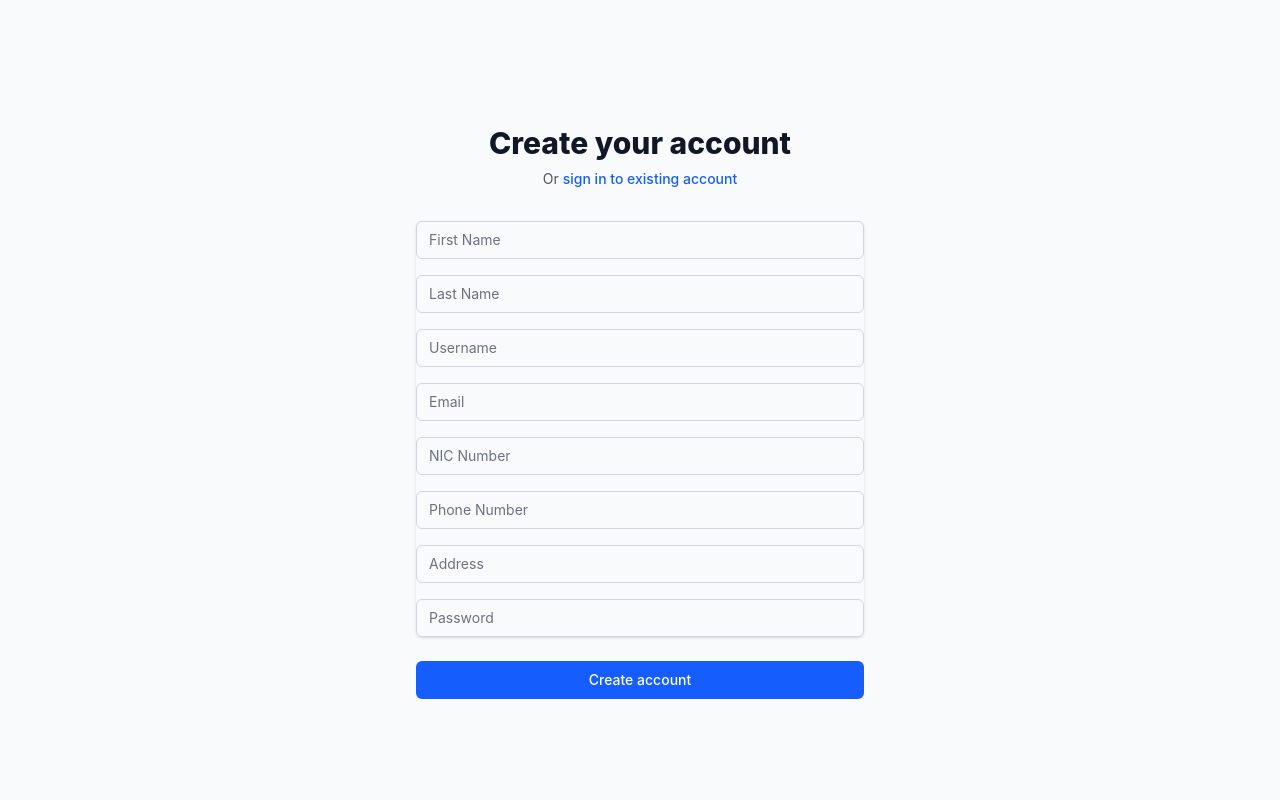
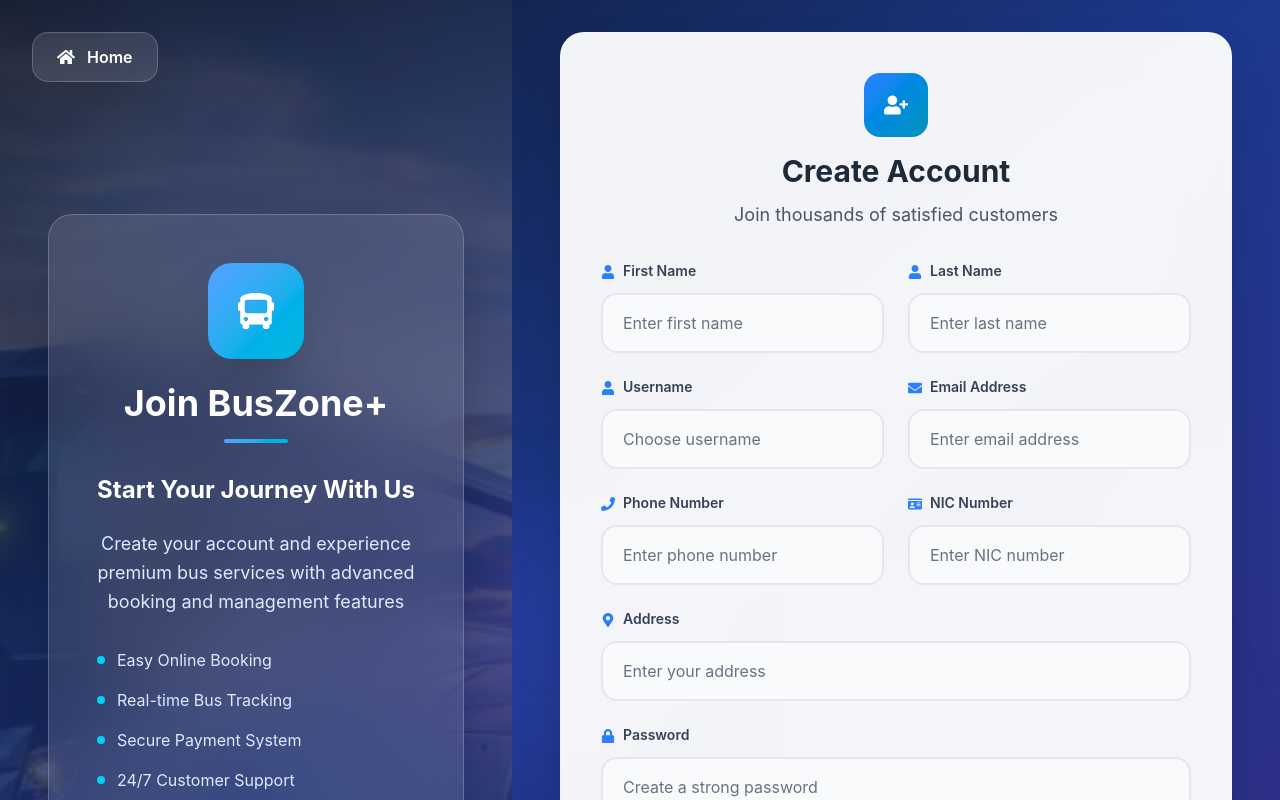
Before and after one commit to SandeepaChathumina/Bus-Rental-Management-System-Bus-Zone-, a React (Vite) app in the folder frontend/: page /register in a window 1280 px wide. Shown: the top 800 px of the page. Built offline with nearby package versions, Linux system fonts and the light colour scheme.

Commit message:
register page ui change

```diff
--- a/frontend/src/pages/RegisterPage.jsx
+++ b/frontend/src/pages/RegisterPage.jsx
@@ -3,6 +3,8 @@ import { useState } from 'react';
 import { Link, useNavigate } from 'react-router-dom';
 import { useAuth } from '../context/AuthContext';
 import toast from 'react-hot-toast';
+import { FaHome, FaBus, FaUser, FaEnvelope, FaPhone, FaMapMarkerAlt, FaIdCard, FaLock, FaUserPlus } from 'react-icons/fa';
+import b5Image from '../assets/b5.jpeg';
 
 const RegisterPage = () => {
   const [formData, setFormData] = useState({
@@ -43,27 +45,101 @@ const RegisterPage = () => {
     setLoading(false);
   };
 
+  const handleHomeClick = () => {
+    navigate('/home');
+  };
+
   return (
-    <div className="min-h-screen flex items-center justify-center bg-gray-50 py-12 px-4 sm:px-6 lg:px-8">
-      <div className="max-w-md w-full space-y-8">
+    <div className="min-h-screen bg-gradient-to-br from-slate-900 via-blue-900 to-indigo-900 relative overflow-hidden">
+      {/* Animated Background Elements */}
+      <div className="absolute inset-0">
+        <div className="absolute top-10 left-10 w-72 h-72 bg-blue-500/10 rounded-full blur-3xl animate-pulse"></div>
+        <div className="absolute bottom-20 right-20 w-96 h-96 bg-cyan-500/10 rounded-full blur-3xl animate-pulse delay-1000"></div>
+        <div className="absolute top-1/2 left-1/3 w-64 h-64 bg-indigo-500/10 rounded-full blur-2xl animate-bounce"></div>
+      </div>
+
+      {/* Home Button */}
+      <button
+        onClick={handleHomeClick}
+        className="absolute top-8 left-8 z-20 flex items-center gap-3 px-6 py-3 bg-white/10 backdrop-blur-lg hover:bg-white/20 text-white rounded-2xl shadow-2xl transition-all duration-300 hover:scale-105 border border-white/20"
+      >
+        <FaHome className="text-lg" />
+        <span className="font-semibold">Home</span>
+      </button>
+
+      <div className="flex min-h-screen">
+        {/* Left Side - Branding */}
+        <div className="hidden lg:flex lg:w-2/5 relative items-center justify-center p-12">
+          {/* Background */}
+          <div
+            className="absolute inset-0 bg-cover bg-center bg-no-repeat opacity-20"
+            style={{ backgroundImage: `url(${b5Image})` }}
+          ></div>
+
+          {/* Branding Card */}
+          <div className="relative z-10 bg-white/10 backdrop-blur-2xl rounded-3xl p-12 border border-white/20 shadow-2xl max-w-lg">
+            <div className="text-center">
+              <div className="mb-8">
+                <div className="w-24 h-24 mx-auto mb-6 bg-gradient-to-br from-blue-400 to-cyan-500 rounded-3xl flex items-center justify-center shadow-2xl">
+                  <FaBus className="text-4xl text-white" />
+                </div>
+                <h1 className="text-4xl font-bold text-white mb-4">Join BusZone+</h1>
+                <div className="w-16 h-1 bg-gradient-to-r from-blue-400 to-cyan-500 mx-auto rounded-full"></div>
+              </div>
+
+              <h2 className="text-2xl font-bold text-white mb-6 leading-tight">
+                Start Your Journey With Us
+              </h2>
+              <p className="text-lg text-blue-100 mb-8 leading-relaxed">
+                Create your account and experience premium bus services with advanced booking and management features
+              </p>
+
+              {/* Benefits */}
+              <div className="space-y-4 text-left">
+                {[
+                  "Easy Online Booking",
+                  "Real-time Bus Tracking",
+                  "Secure Payment System",
+                  "24/7 Customer Support"
+                ].map((benefit, index) => (
+                  <div key={index} className="flex items-center space-x-3">
+                    <div className="w-2 h-2 bg-cyan-400 rounded-full flex-shrink-0"></div>
+                    <span className="text-blue-100">{benefit}</span>
+                  </div>
+                ))}
+              </div>
+            </div>
+          </div>
+        </div>
+
+        {/* Right Side - Registration Form */}
+        <div className="w-full lg:w-3/5 flex items-center justify-center p-8">
+          <div className="w-full max-w-2xl">
+            {/* Mobile Header */}
+            <div className="lg:hidden text-center mb-8">
+              <div className="w-20 h-20 mx-auto mb-4 bg-gradient-to-br from-blue-500 to-cyan-600 rounded-2xl flex items-center justify-center">
+                <FaBus className="text-3xl text-white" />
+              </div>
+              <h1 className="text-3xl font-bold text-white">BusZone+</h1>
+            </div>
+
+            {/* Registration Card */}
+            <div className="bg-white/95 backdrop-blur-xl rounded-3xl shadow-2xl p-10 border border-white/20">
+              <div className="text-center mb-8">
+                <div className="w-16 h-16 mx-auto mb-4 bg-gradient-to-br from-blue-500 to-cyan-600 rounded-2xl flex items-center justify-center">
+                  <FaUserPlus className="text-2xl text-white" />
+                </div>
+                <h2 className="text-3xl font-bold text-gray-800 mb-3">Create Account</h2>
+                <p className="text-gray-600 text-lg">Join thousands of satisfied customers</p>
+              </div>
+
+              {/* Registration Form */}
+              <form onSubmit={handleSubmit} className="space-y-6">
+                {/* Name Fields */}
+                <div className="grid grid-cols-1 md:grid-cols-2 gap-6">
                   <div>
-          <h2 className="mt-6 text-center text-3xl font-extrabold text-gray-900">
-            Create your account
-          </h2>
-          <p className="mt-2 text-center text-sm text-gray-600">
-            Or{' '}
-            <Link
-              to="/login"
-              className="font-medium text-blue-600 hover:text-blue-500"
-            >
-              sign in to existing account
-            </Link>
-          </p>
-        </div>
-        <form className="mt-8 space-y-6" onSubmit={handleSubmit}>
-          <div className="rounded-md shadow-sm space-y-4">
-            <div>
-              <label htmlFor="firstName" className="sr-only">
+                    <label htmlFor="firstName" className="block text-sm font-semibold text-gray-700 mb-3">
+                      <FaUser className="inline mr-2 text-blue-500" />
                       First Name
                     </label>
                     <input
@@ -71,14 +147,15 @@ const RegisterPage = () => {
                       name="firstName"
                       type="text"
                       required
-                className="appearance-none relative block w-full px-3 py-2 border border-gray-300 placeholder-gray-500 text-gray-900 rounded-md focus:outline-none focus:ring-blue-500 focus:border-blue-500 sm:text-sm"
-                placeholder="First Name"
+                      className="w-full px-5 py-4 border-2 border-gray-200 rounded-2xl focus:ring-2 focus:ring-blue-500 focus:border-transparent transition-all duration-200 bg-gray-50 focus:bg-white text-gray-800 placeholder-gray-500"
+                      placeholder="Enter first name"
                       value={formData.firstName}
                       onChange={handleChange}
                     />
                   </div>
                   <div>
-              <label htmlFor="lastName" className="sr-only">
+                    <label htmlFor="lastName" className="block text-sm font-semibold text-gray-700 mb-3">
+                      <FaUser className="inline mr-2 text-blue-500" />
                       Last Name
                     </label>
                     <input
@@ -86,14 +163,19 @@ const RegisterPage = () => {
                       name="lastName"
                       type="text"
                       required
-                className="appearance-none relative block w-full px-3 py-2 border border-gray-300 placeholder-gray-500 text-gray-900 rounded-md focus:outline-none focus:ring-blue-500 focus:border-blue-500 sm:text-sm"
-                placeholder="Last Name"
+                      className="w-full px-5 py-4 border-2 border-gray-200 rounded-2xl focus:ring-2 focus:ring-blue-500 focus:border-transparent transition-all duration-200 bg-gray-50 focus:bg-white text-gray-800 placeholder-gray-500"
+                      placeholder="Enter last name"
                       value={formData.lastName}
                       onChange={handleChange}
                     />
                   </div>
+                </div>
+
+                {/* Username and Email */}
+                <div className="grid grid-cols-1 md:grid-cols-2 gap-6">
                   <div>
-              <label htmlFor="username" className="sr-only">
+                    <label htmlFor="username" className="block text-sm font-semibold text-gray-700 mb-3">
+                      <FaUser className="inline mr-2 text-blue-500" />
                       Username
                     </label>
                     <input
@@ -101,72 +183,86 @@ const RegisterPage = () => {
                       name="username"
                       type="text"
                       required
-                className="appearance-none relative block w-full px-3 py-2 border border-gray-300 placeholder-gray-500 text-gray-900 rounded-md focus:outline-none focus:ring-blue-500 focus:border-blue-500 sm:text-sm"
-                placeholder="Username"
+                      className="w-full px-5 py-4 border-2 border-gray-200 rounded-2xl focus:ring-2 focus:ring-blue-500 focus:border-transparent transition-all duration-200 bg-gray-50 focus:bg-white text-gray-800 placeholder-gray-500"
+                      placeholder="Choose username"
                       value={formData.username}
                       onChange={handleChange}
                     />
                   </div>
                   <div>
-              <label htmlFor="email" className="sr-only">
-                Email
+                    <label htmlFor="email" className="block text-sm font-semibold text-gray-700 mb-3">
+                      <FaEnvelope className="inline mr-2 text-blue-500" />
+                      Email Address
                     </label>
                     <input
                       id="email"
                       name="email"
                       type="email"
                       required
-                className="appearance-none relative block w-full px-3 py-2 border border-gray-300 placeholder-gray-500 text-gray-900 rounded-md focus:outline-none focus:ring-blue-500 focus:border-blue-500 sm:text-sm"
-                placeholder="Email"
+                      className="w-full px-5 py-4 border-2 border-gray-200 rounded-2xl focus:ring-2 focus:ring-blue-500 focus:border-transparent transition-all duration-200 bg-gray-50 focus:bg-white text-gray-800 placeholder-gray-500"
+                      placeholder="Enter email address"
                       value={formData.email}
                       onChange={handleChange}
                     />
                   </div>
+                </div>
+
+                {/* Phone and NIC */}
+                <div className="grid grid-cols-1 md:grid-cols-2 gap-6">
                   <div>
-              <label htmlFor="nic" className="sr-only">
-                NIC
+                    <label htmlFor="phone" className="block text-sm font-semibold text-gray-700 mb-3">
+                      <FaPhone className="inline mr-2 text-blue-500" />
+                      Phone Number
+                    </label>
+                    <input
+                      id="phone"
+                      name="phone"
+                      type="text"
+                      className="w-full px-5 py-4 border-2 border-gray-200 rounded-2xl focus:ring-2 focus:ring-blue-500 focus:border-transparent transition-all duration-200 bg-gray-50 focus:bg-white text-gray-800 placeholder-gray-500"
+                      placeholder="Enter phone number"
+                      value={formData.phone}
+                      onChange={handleChange}
+                    />
+                  </div>
+                  <div>
+                    <label htmlFor="nic" className="block text-sm font-semibold text-gray-700 mb-3">
+                      <FaIdCard className="inline mr-2 text-blue-500" />
+                      NIC Number
                     </label>
                     <input
                       id="nic"
                       name="nic"
                       type="text"
                       required
-                className="appearance-none relative block w-full px-3 py-2 border border-gray-300 placeholder-gray-500 text-gray-900 rounded-md focus:outline-none focus:ring-blue-500 focus:border-blue-500 sm:text-sm"
-                placeholder="NIC Number"
+                      className="w-full px-5 py-4 border-2 border-gray-200 rounded-2xl focus:ring-2 focus:ring-blue-500 focus:border-transparent transition-all duration-200 bg-gray-50 focus:bg-white text-gray-800 placeholder-gray-500"
+                      placeholder="Enter NIC number"
                       value={formData.nic}
                       onChange={handleChange}
                     />
                   </div>
+                </div>
+
+                {/* Address */}
                 <div>
-              <label htmlFor="phone" className="sr-only">
-                Phone
-              </label>
-              <input
-                id="phone"
-                name="phone"
-                type="text"
-                className="appearance-none relative block w-full px-3 py-2 border border-gray-300 placeholder-gray-500 text-gray-900 rounded-md focus:outline-none focus:ring-blue-500 focus:border-blue-500 sm:text-sm"
-                placeholder="Phone Number"
-                value={formData.phone}
-                onChange={handleChange}
-              />
-            </div>
-            <div>
-              <label htmlFor="address" className="sr-only">
+                  <label htmlFor="address" className="block text-sm font-semibold text-gray-700 mb-3">
+                    <FaMapMarkerAlt className="inline mr-2 text-blue-500" />
                     Address
                   </label>
                   <input
                     id="address"
                     name="address"
                     type="text"
-                className="appearance-none relative block w-full px-3 py-2 border border-gray-300 placeholder-gray-500 text-gray-900 rounded-md focus:outline-none focus:ring-blue-500 focus:border-blue-500 sm:text-sm"
-                placeholder="Address"
+                    className="w-full px-5 py-4 border-2 border-gray-200 rounded-2xl focus:ring-2 focus:ring-blue-500 focus:border-transparent transition-all duration-200 bg-gray-50 focus:bg-white text-gray-800 placeholder-gray-500"
+                    placeholder="Enter your address"
                     value={formData.address}
                     onChange={handleChange}
                   />
                 </div>
+
+                {/* Password */}
                 <div>
-              <label htmlFor="password" className="sr-only">
+                  <label htmlFor="password" className="block text-sm font-semibold text-gray-700 mb-3">
+                    <FaLock className="inline mr-2 text-blue-500" />
                     Password
                   </label>
                   <input
@@ -174,24 +270,48 @@ const RegisterPage = () => {
                     name="password"
                     type="password"
                     required
-                className="appearance-none relative block w-full px-3 py-2 border border-gray-300 placeholder-gray-500 text-gray-900 rounded-md focus:outline-none focus:ring-blue-500 focus:border-blue-500 sm:text-sm"
-                placeholder="Password"
+                    className="w-full px-5 py-4 border-2 border-gray-200 rounded-2xl focus:ring-2 focus:ring-blue-500 focus:border-transparent transition-all duration-200 bg-gray-50 focus:bg-white text-gray-800 placeholder-gray-500"
+                    placeholder="Create a strong password"
                     value={formData.password}
                     onChange={handleChange}
                   />
                 </div>
-          </div>
 
-          <div>
+                {/* Submit Button */}
                 <button
                   type="submit"
                   disabled={loading}
-              className="group relative w-full flex justify-center py-2 px-4 border border-transparent text-sm font-medium rounded-md text-white bg-blue-600 hover:bg-blue-700 focus:outline-none focus:ring-2 focus:ring-offset-2 focus:ring-blue-500 disabled:opacity-50"
+                  className="w-full py-4 px-6 bg-gradient-to-r from-blue-600 to-cyan-600 hover:from-blue-700 hover:to-cyan-700 text-white font-bold rounded-2xl shadow-xl hover:shadow-2xl transform transition-all duration-300 hover:scale-105 disabled:opacity-50 disabled:cursor-not-allowed disabled:transform-none text-lg"
                 >
-              {loading ? 'Creating account...' : 'Create account'}
+                  {loading ? (
+                    <div className="flex items-center justify-center gap-3">
+                      <div className="w-6 h-6 border-2 border-white/30 border-t-white rounded-full animate-spin"></div>
+                      Creating Account...
+                    </div>
+                  ) : (
+                    <div className="flex items-center justify-center gap-3">
+                      <FaUserPlus className="text-lg" />
+                      Create Account
+                    </div>
+                  )}
                 </button>
+              </form>
+
+              {/* Login Link */}
+              <div className="text-center mt-8 pt-6 border-t border-gray-200">
+                <p className="text-gray-600">
+                  Already have an account?{' '}
+                  <Link
+                    to="/login"
+                    className="font-bold text-blue-600 hover:text-blue-700 transition-colors duration-200"
+                  >
+                    Sign In
+                  </Link>
+                </p>
               </div>
-        </form>
+            </div>
+          </div>
+        </div>
       </div>
     </div>
   );
```
Lines whose indentation alone changed are shown as unchanged.
